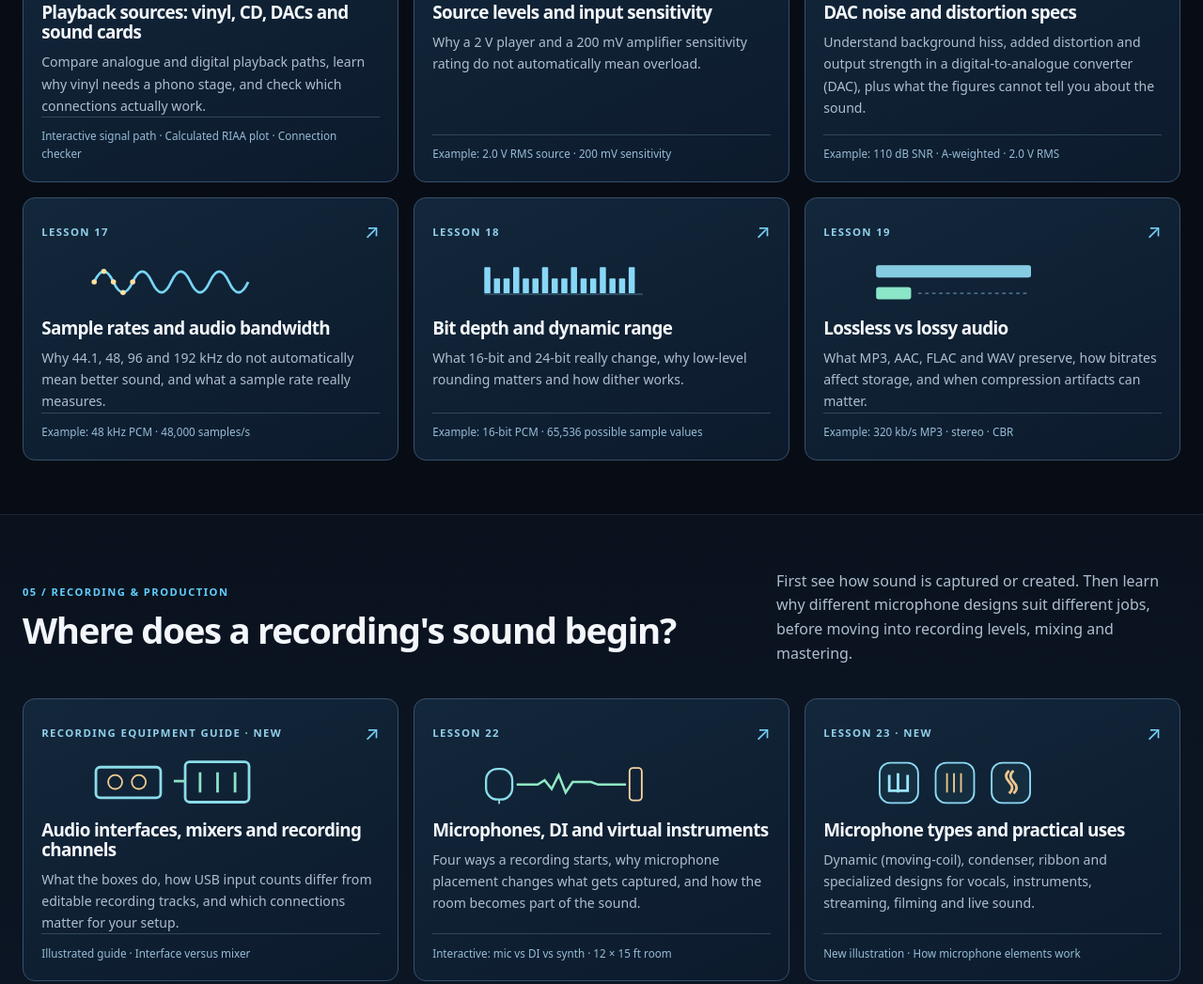
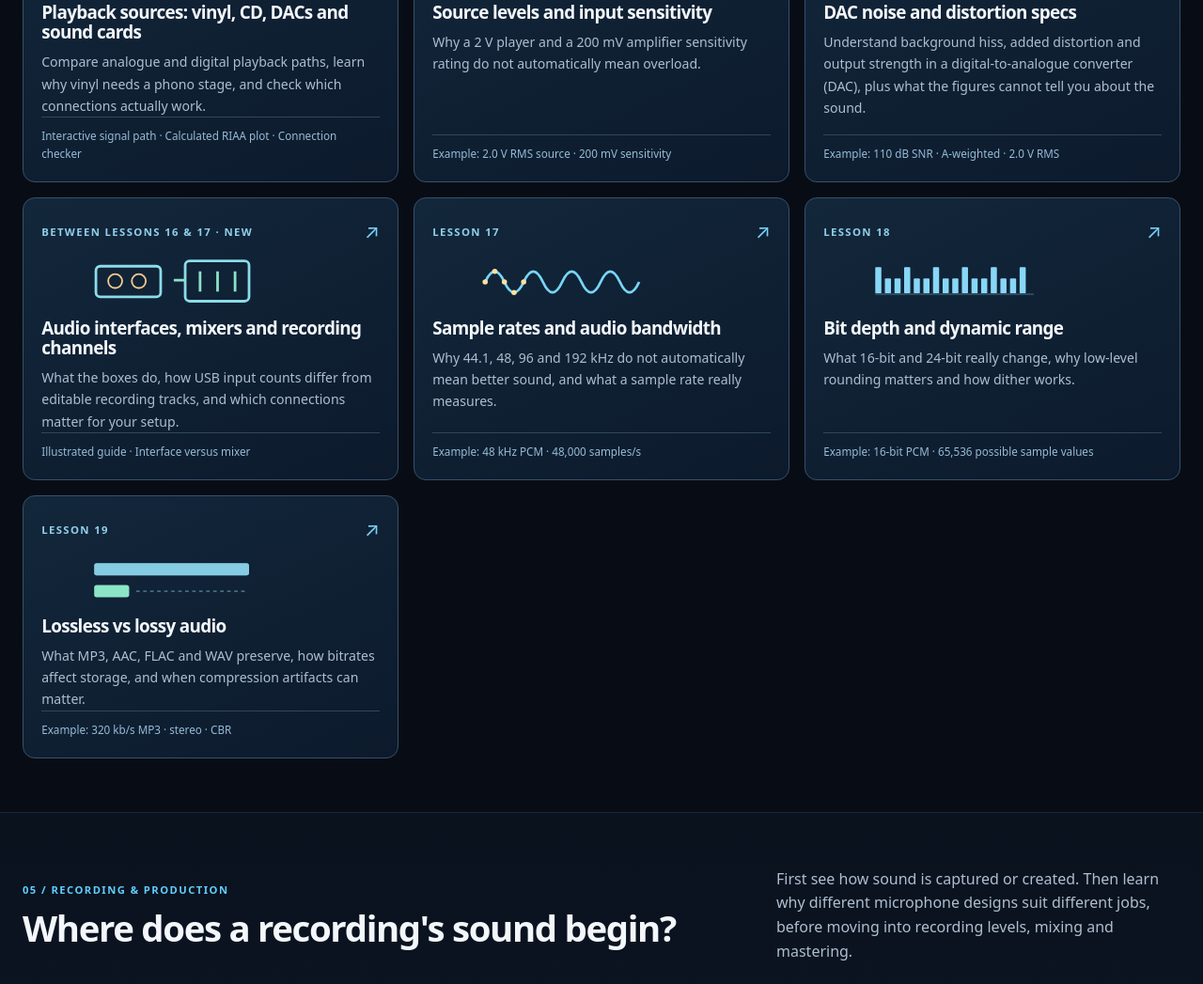
Before and after one commit to thesoundquestion/website, a plain HTML site: page decoder/index.html in a window 1280 px wide. Shown: the part 4673-5720 px from the top of the page at 94% size. Drawn offline with Linux system fonts and the light colour scheme.

Commit message:
curriculum(rc): place interface and mixer teaching guide between lessons 16 and 17

```diff
--- a/decoder/index.html
+++ b/decoder/index.html
@@ -93,6 +93,7 @@
 <a class="dl-card" href="/decoder/source-levels/"><div class="dl-card-head"><span class="dl-number">LESSON 15</span><span class="dl-open-arrow" aria-hidden="true">↗</span></div><div class="dl-mini"><svg viewBox="0 0 190 58" class="dl-thumb" aria-hidden="true"><rect x="8" y="12" width="155" height="14" rx="4" fill="#72d1f6"/><rect x="8" y="37" width="16" height="12" rx="3" fill="#a0e6d2"/></svg></div><h3>Source levels and input sensitivity</h3><p>Why a 2 V player and a 200 mV amplifier sensitivity rating do not automatically mean overload.</p><div class="dl-card-foot">Example: 2.0 V RMS source · 200 mV sensitivity</div></a>
 <a class="dl-card" href="/decoder/dac-specifications/"><div class="dl-card-head"><span class="dl-number">LESSON 16</span><span class="dl-open-arrow" aria-hidden="true">↗</span></div><div class="dl-mini"><svg viewBox="0 0 190 58" class="dl-thumb" aria-hidden="true"><path d="M8 10H183" stroke="#8fe6c5" stroke-width="4"/><path d="M8 48H183" stroke="#f8c79d" stroke-width="2" stroke-dasharray="5 5"/></svg></div><h3>DAC noise and distortion specs</h3><p>Understand background hiss, added distortion and output strength in a digital-to-analogue converter (DAC), plus what the figures cannot tell you about the sound.</p><div class="dl-card-foot">Example: 110 dB SNR · A-weighted · 2.0 V RMS</div></a>
 
+<a class="dl-card" href="/decoder/audio-interfaces-mixers/"><div class="dl-card-head"><span class="dl-number">BETWEEN LESSONS 16 &amp; 17 · NEW</span><span class="dl-open-arrow" aria-hidden="true">↗</span></div><div class="dl-mini"><svg viewBox="0 0 190 58" class="dl-thumb" aria-hidden="true"><rect x="7" y="11" width="74" height="35" rx="5" stroke="#8bdce9" fill="none" stroke-width="3"/><rect x="109" y="5" width="73" height="46" rx="5" stroke="#8bdce9" fill="none" stroke-width="3"/><circle cx="29" cy="28" r="8" stroke="#f1ca90" fill="none" stroke-width="2"/><circle cx="56" cy="28" r="8" stroke="#f1ca90" fill="none" stroke-width="2"/><path d="M96 27h14M126 17v23M146 17v23M166 17v23" stroke="#8ce0c9" stroke-width="3"/></svg></div><h3>Audio interfaces, mixers and recording channels</h3><p>What the boxes do, how USB input counts differ from editable recording tracks, and which connections matter for your setup.</p><div class="dl-card-foot">Illustrated guide · Interface versus mixer</div></a>
 <a class="dl-card" href="/decoder/sample-rate/"><div class="dl-card-head"><span class="dl-number">LESSON 17</span><span class="dl-open-arrow" aria-hidden="true">↗</span></div><div class="dl-mini"><svg viewBox="0 0 190 58" class="dl-thumb" aria-hidden="true"><path d="M5 29Q16 5 27 29T49 29T71 29T93 29T115 29T137 29T159 29T181 29" fill="none" stroke="#77d5f6" stroke-width="3"/><g fill="#ffe0a1"><circle cx="5" cy="29" r="3"/><circle cx="16" cy="17" r="3"/><circle cx="27" cy="29" r="3"/><circle cx="38" cy="41" r="3"/><circle cx="49" cy="29" r="3"/></g></svg></div><h3>Sample rates and audio bandwidth</h3><p>Why 44.1, 48, 96 and 192 kHz do not automatically mean better sound, and what a sample rate really measures.</p><div class="dl-card-foot">Example: 48 kHz PCM · 48,000 samples/s</div></a>
 
 <a class="dl-card" href="/decoder/bit-depth/"><div class="dl-card-head"><span class="dl-number">LESSON 18</span><span class="dl-open-arrow" aria-hidden="true">↗</span></div><div class="dl-mini"><svg class="dl-thumb" viewBox="0 0 190 58" aria-hidden="true"><path d="M4 43H185" stroke="#4d7992" stroke-width="1"/><g fill="#88d7f7"><rect x="4" y="12" width="7" height="30" rx="1"/><rect x="15" y="25" width="7" height="17" rx="1"/><rect x="26" y="25" width="7" height="17" rx="1"/><rect x="37" y="12" width="7" height="30" rx="1"/><rect x="48" y="25" width="7" height="17" rx="1"/><rect x="59" y="25" width="7" height="17" rx="1"/><rect x="70" y="12" width="7" height="30" rx="1"/><rect x="81" y="25" width="7" height="17" rx="1"/><rect x="92" y="25" width="7" height="17" rx="1"/><rect x="103" y="12" width="7" height="30" rx="1"/><rect x="114" y="25" width="7" height="17" rx="1"/><rect x="125" y="25" width="7" height="17" rx="1"/><rect x="136" y="12" width="7" height="30" rx="1"/><rect x="147" y="25" width="7" height="17" rx="1"/><rect x="158" y="25" width="7" height="17" rx="1"/><rect x="169" y="12" width="7" height="30" rx="1"/></g></svg></div><h3>Bit depth and dynamic range</h3><p>What 16-bit and 24-bit really change, why low-level rounding matters and how dither works.</p><div class="dl-card-foot">Example: 16-bit PCM · 65,536 possible sample values</div></a>
@@ -103,7 +104,6 @@
 <div class="dl-home-section-head"><div><p class="section-kicker">05 / RECORDING &amp; PRODUCTION</p><h2>Where does a recording's sound begin?</h2></div>
 <p>First see how sound is captured or created. Then learn why different microphone designs suit different jobs, before moving into recording levels, mixing and mastering.</p></div>
 <div class="dl-cards">
-<a class="dl-card" href="/decoder/audio-interfaces-mixers/"><div class="dl-card-head"><span class="dl-number">RECORDING EQUIPMENT GUIDE · NEW</span><span class="dl-open-arrow" aria-hidden="true">↗</span></div><div class="dl-mini"><svg viewBox="0 0 190 58" class="dl-thumb" aria-hidden="true"><rect x="7" y="11" width="74" height="35" rx="5" stroke="#8bdce9" fill="none" stroke-width="3"/><rect x="109" y="5" width="73" height="46" rx="5" stroke="#8bdce9" fill="none" stroke-width="3"/><circle cx="29" cy="28" r="8" stroke="#f1ca90" fill="none" stroke-width="2"/><circle cx="56" cy="28" r="8" stroke="#f1ca90" fill="none" stroke-width="2"/><path d="M96 27h14M126 17v23M146 17v23M166 17v23" stroke="#8ce0c9" stroke-width="3"/></svg></div><h3>Audio interfaces, mixers and recording channels</h3><p>What the boxes do, how USB input counts differ from editable recording tracks, and which connections matter for your setup.</p><div class="dl-card-foot">Illustrated guide · Interface versus mixer</div></a>
 <a class="dl-card" href="/decoder/recording-sources/"><div class="dl-card-head"><span class="dl-number">LESSON 22</span><span class="dl-open-arrow" aria-hidden="true">↗</span></div>
 <div class="dl-mini"><svg viewBox="0 0 190 58" class="dl-thumb" aria-hidden="true"><rect x="6" y="13" width="30" height="35" rx="13" fill="none" stroke="#8bdce9" stroke-width="2.5"/><line x1="21" y1="48" x2="21" y2="53" stroke="#8bdce9" stroke-width="2"/><path d="M41 31H65L73 26L81 36L89 20L97 40L105 28H126L134 31H166" stroke="#8fe8c5" stroke-width="2.7" fill="none"/><rect x="170" y="12" width="14" height="37" rx="4" stroke="#f4d2a0" fill="none" stroke-width="2"/></svg></div>
 <h3>Microphones, DI and virtual instruments</h3><p>Four ways a recording starts, why microphone placement changes what gets captured, and how the room becomes part of the sound.</p><div class="dl-card-foot">Interactive: mic vs DI vs synth · 12 × 15 ft room</div></a>
```
